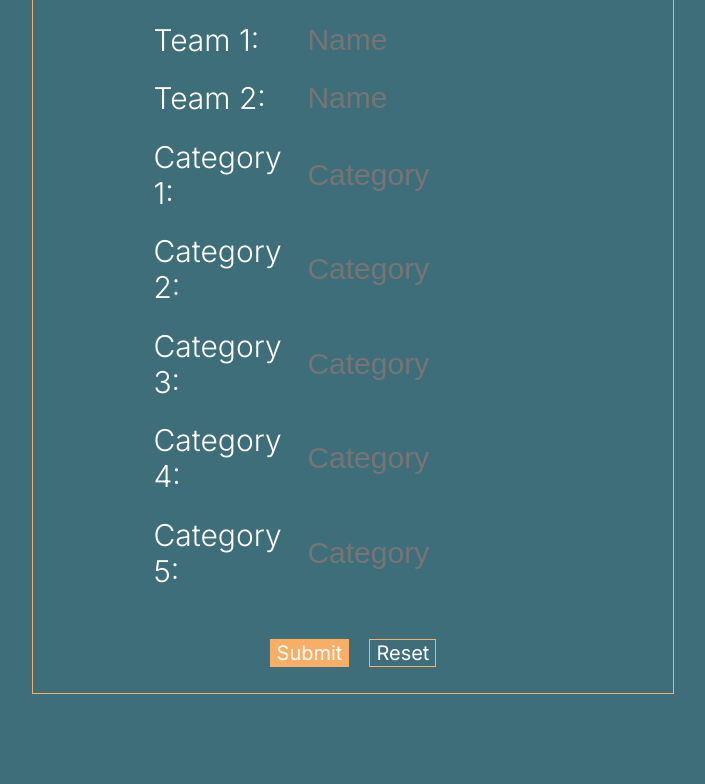
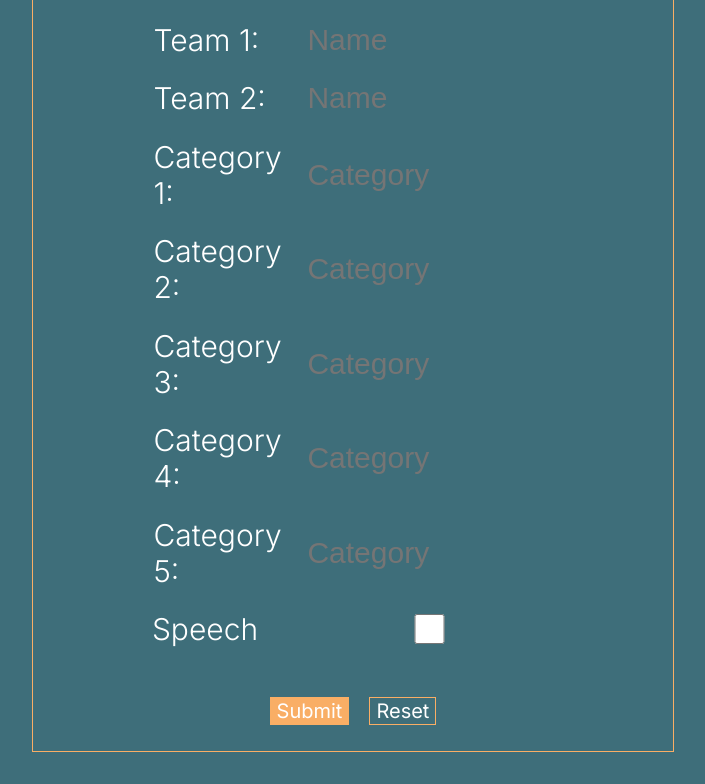
Before and after one commit to thomasherstad/geoparty, a Flask app: page /game in a window 1280 px wide. Shown: the part 119-903 px from the top of the page, without its empty margins (288-993 px from the left). Before the commit the page ends 813 px from the top, so only its background shows below. Run offline with Flask 3, Linux system fonts and the light colour scheme.

Commit message:
Added button in setup to enable tts

```diff
--- a/app.py
+++ b/app.py
@@ -21,6 +21,7 @@ chat_model = gpt_4o
 
 SETUP_INFO = {}
 
+use_TTS = False
 info_prompt = get_normal_prompt()
 
 @app.route('/', methods=['GET', 'POST'])
@@ -39,7 +40,12 @@ def setup():
 @app.route('/game', methods =['GET', 'POST'])
 def game():
     if request.method == 'POST':
+        global use_TTS, SETUP_INFO
         SETUP_INFO = request.form
+        print(SETUP_INFO.get('tts-checkbox'))
+        if SETUP_INFO.get('tts-checkbox') == 'on':
+            use_TTS = True
+        print(f'Text to speech is set to {use_TTS}')
         return render_template('game.html', setup_dict = SETUP_INFO)
     else:
         return render_template('setup.html')
@@ -55,7 +61,9 @@ def chat(message):
         "content": message}
         ]
         )
-    play_audio(completion.choices[0].message.content)
+    print(f'Text to speech is set to: {use_TTS}, and its type is {type(use_TTS)}')
+    if use_TTS == True:
+        play_audio(completion.choices[0].message.content)
     return completion.choices[0].message.content
 
 # Need to include where it makes sense
--- a/src/frontend/static/setup.css
+++ b/src/frontend/static/setup.css
@@ -19,7 +19,6 @@ body {
     font-variation-settings:
       "slnt" 0;
 }
-
 
 #form-page {
     display: flex;
@@ -53,7 +52,6 @@ input {
     color: var(--accent-color);
     font-size: 30px;
     border: none;
-
 }
 
 #form-buttons {
--- a/src/frontend/templates/setup.html
+++ b/src/frontend/templates/setup.html
@@ -34,7 +34,10 @@
                 <label for="category5">Category 5: </label>
                 <input type="text" id="category5" name="category5" placeholder="Category" autocomplete="off" required><br>
             </div>
-
+            <div class="form-field">
+                <label for="tts-checkbox">Speech</label>
+                <input type="checkbox" id="tts-checkbox" name="tts-checkbox">
+            </div>
             <br><br>
             <div id="form-buttons">
                 <input type="submit" value="Submit">
```
Also changed, not shown: todo.md (+0 -1 lines).
